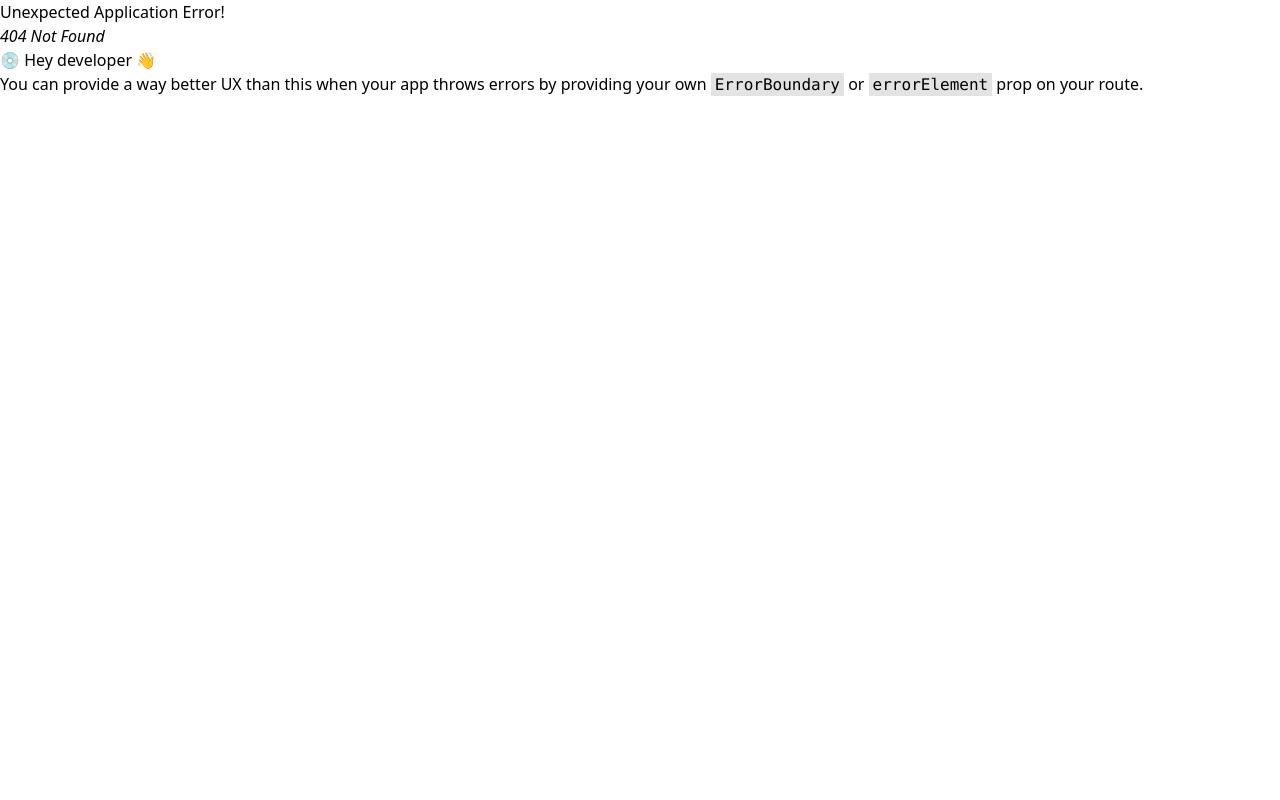
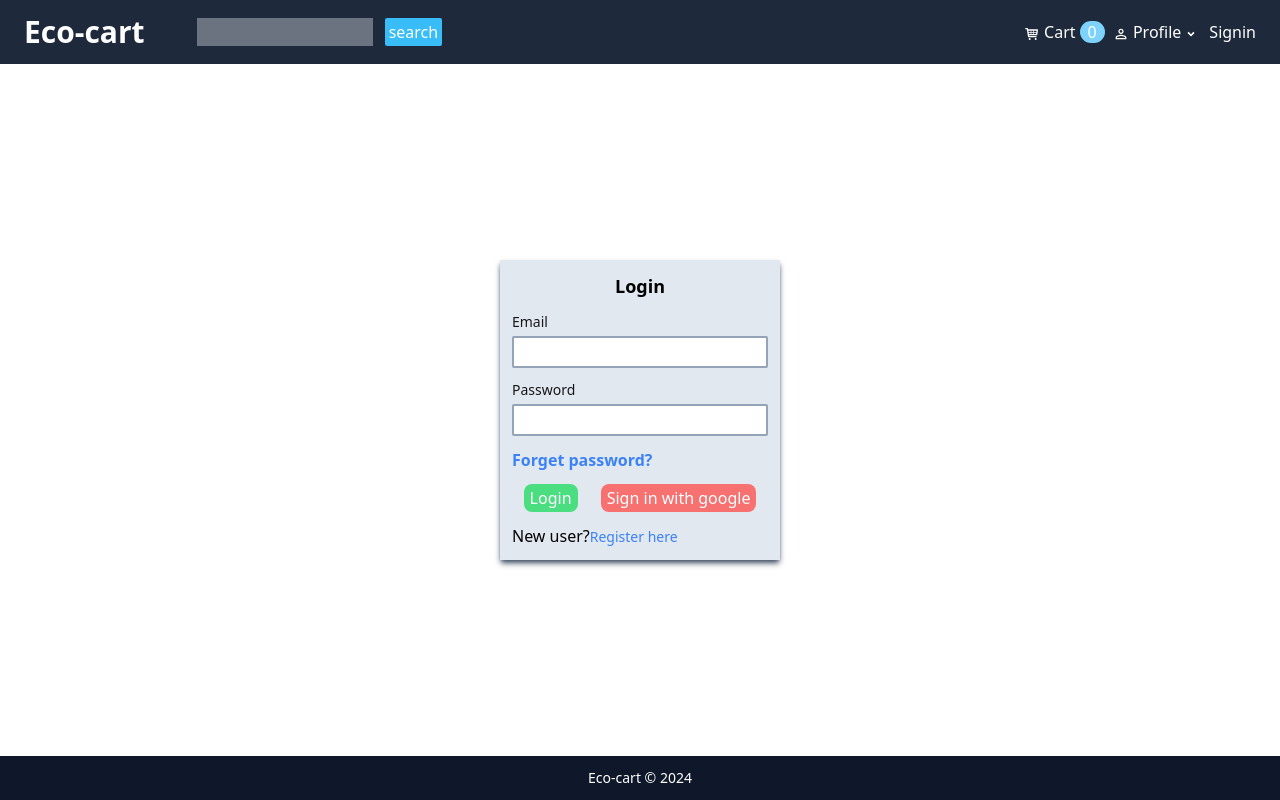
Before and after one commit to SRI-HARIPRIYAN/E-Commerce-MERN-Stack, a React (Vite) app in the folder client/: page /login in a window 1280 px wide. Before the commit this address had no page. Built offline with nearby package versions, Linux system fonts and the light colour scheme.

Commit message:
Login page designed

```diff
--- a/client/src/App.jsx
+++ b/client/src/App.jsx
@@ -2,6 +2,7 @@ import React from "react";
 import { Outlet } from "react-router-dom";
 import "react-toastify/dist/ReactToastify.css";
 import "./App.css";
+import { ToastContainer } from "react-toastify";
 import Header from "./components/Header.jsx";
 import Footer from "./components/Footer.jsx";
 const App = () => {
@@ -10,6 +11,7 @@ const App = () => {
 			<Header />
 			<main className="w-screen flex-grow flex ">
 				<Outlet />
+				<ToastContainer />
 			</main>
 			<Footer />
 		</div>
--- a/client/src/components/Header.jsx
+++ b/client/src/components/Header.jsx
@@ -12,7 +12,7 @@ const Header = () => {
 	const [isProfileClicked, setIsProfileClicked] = useState(false);
 
 	const { cartItems } = useSelector((state) => state.cart);
-	console.log(cartItems.length);
+
 	return (
 		<nav className="w-screen bg-slate-800 h-16 flex justify-between p-1 md:p-2 md:px-6 items-center gap-1.5  text-white ">
 			<div className="flex  justify-between items-center gap-1 md:gap-3">
--- a/client/src/main.jsx
+++ b/client/src/main.jsx
@@ -13,7 +13,7 @@ import "./index.css";
 import HomeScreen from "./screens/HomeScreen.jsx";
 import ProductScreen from "./screens/ProductScreen.jsx";
 import CartScreen from "./screens/CartScreen.jsx";
-
+import LoginScreen from "./screens/LoginScreen.jsx";
 const router = createBrowserRouter(
 	//using createRoutesFromElements for conditional routing
 	createRoutesFromElements(
@@ -25,6 +25,7 @@ const router = createBrowserRouter(
 				element={<ProductScreen />}
 			/>
 			<Route path="/cart" element={<CartScreen />} />
+			<Route path="/login" element={<LoginScreen />} />
 		</Route>
 	)
 );
--- /dev/null
+++ b/client/src/screens/LoginScreen.jsx
@@ -0,0 +1,93 @@
+import React, { useState } from "react";
+import { Link } from "react-router-dom";
+import { useDispatch } from "react-redux";
+import { useNavigate } from "react-router-dom";
+import { toast } from "react-toastify";
+
+import { useLoginMutation } from "../slices/userApiSlilce.js";
+import { setCredentials } from "../slices/userSlice.js";
+import Spinner from "../components/Spinner.jsx";
+
+const LoginScreen = () => {
+	const [email, setEmail] = useState("");
+	const [password, setPassword] = useState("");
+	const [login, { isLoading }] = useLoginMutation();
+	const dispatch = useDispatch();
+	const navigate = useNavigate();
+	const handleLogin = async (e) => {
+		e.preventDefault();
+		try {
+			const res = await login({ email, password }).unwrap();
+			dispatch(setCredentials({ ...res }));
+			navigate("/");
+			toast.success("Login successfull");
+		} catch (error) {
+			toast.error(error?.data?.message || error?.message);
+		}
+	};
+	return (
+		<div className="w-full  flex justify-center items-center mx-auto">
+			<div className="loginform bg-slate-200 p-3 h-fit flex flex-col gap-3 w-[280px] shadow-md  shadow-slate-600">
+				<h2 className=" font-bold text-lg text-center">Login</h2>
+				<div className="flex flex-col gap-1">
+					<label className="text-sm opacity-90" htmlFor="email">
+						Email
+					</label>
+					<input
+						className="border-2 text-md py-0.5 pl-2 border-slate-400 rounded-sm"
+						type="email"
+						name="email"
+						id="email"
+						value={email}
+						onChange={(e) => setEmail(e.target.value)}
+					/>
+				</div>
+				<div className="flex flex-col gap-1">
+					<label className="text-sm opacity-90" htmlFor="password">
+						Password
+					</label>
+					<input
+						className="border-2 py-0.5  pl-2 border-slate-400  rounded-sm "
+						type="password"
+						name="password"
+						id="password"
+						value={password}
+						onChange={(e) => setPassword(e.target.value)}
+					></input>
+				</div>
+				<div>
+					<Link className=" text-blue-500 font-semibold" to="#">
+						Forget password?
+					</Link>
+				</div>
+				<div className="flex justify-around">
+					<button
+						onClick={(e) => handleLogin(e)}
+						type="submit"
+						className="bg-green-400 text-white px-1.5 py-0.5 rounded-lg"
+						disabled={isLoading}
+					>
+						Login
+					</button>
+					<button
+						type="button"
+						className="bg-red-400 text-white px-1.5 py-0.5 rounded-lg"
+					>
+						Sign in with google
+					</button>
+				</div>
+				{isLoading && <Spinner />}
+				<div>
+					<p>
+						New user?
+						<Link className="text-sm text-blue-500 " to="#">
+							Register here
+						</Link>
+					</p>
+				</div>
+			</div>
+		</div>
+	);
+};
+
+export default LoginScreen;
--- a/client/src/slices/userApiSlilce.js
+++ b/client/src/slices/userApiSlilce.js
@@ -1,12 +1,14 @@
 import { apiSlice } from "./apiSlice";
-import USERS_URL from "../constants.js";
+import { USERS_URL } from "../constants.js";
 
 export const userApiSlice = apiSlice.injectEndpoints({
 	endpoints: (builder) => ({
 		login: builder.mutation({
-			url: `${USERS_URL}/login`,
-			model: "POST",
-			body: data,
+			query: (data) => ({
+				url: `${USERS_URL}/login`,
+				method: "POST",
+				body: data,
+			}),
 		}),
 	}),
 });
--- a/client/src/slices/userSlice.js
+++ b/client/src/slices/userSlice.js
@@ -14,12 +14,12 @@ const userSlice = createSlice({
 			state.userInfo = action.payload;
 			localStorage.setItem("userInfo", JSON.stringify(action.payload));
 
-			const expirationTime = new Date() + 30 * 24 * 60 * 60 * 1000; //30days
+			const expirationTime = Date.now() + 30 * 24 * 60 * 60 * 1000; //30days
 			localStorage.setItem("expirationTime", expirationTime);
 		},
 	},
 });
 
-const { setCredentials } = userSlice.actions;
+export const { setCredentials } = userSlice.actions;
 
 export default userSlice.reducer;
--- a/client/src/store.js
+++ b/client/src/store.js
@@ -1,10 +1,12 @@
 import { configureStore } from "@reduxjs/toolkit";
 import { apiSlice } from "./slices/apiSlice.js";
 import cartReducer from "./slices/cartSlice.js";
+import userReducer from "./slices/userSlice.js";
 const store = configureStore({
 	reducer: {
 		[apiSlice.reducerPath]: apiSlice.reducer,
 		cart: cartReducer,
+		user: userReducer,
 	},
 	middleware: (getDefaultMiddleware) =>
 		getDefaultMiddleware().concat(apiSlice.middleware),
```
